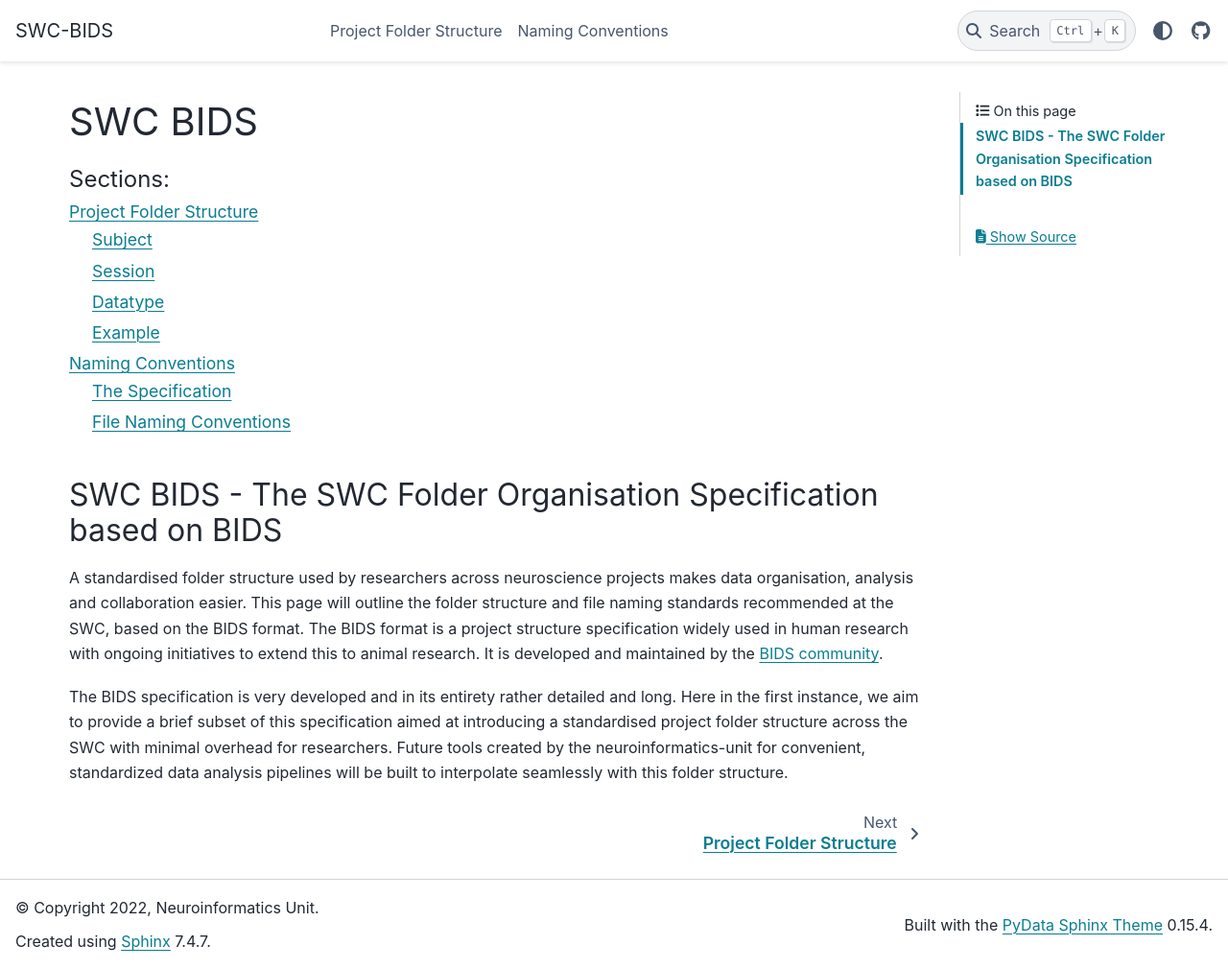
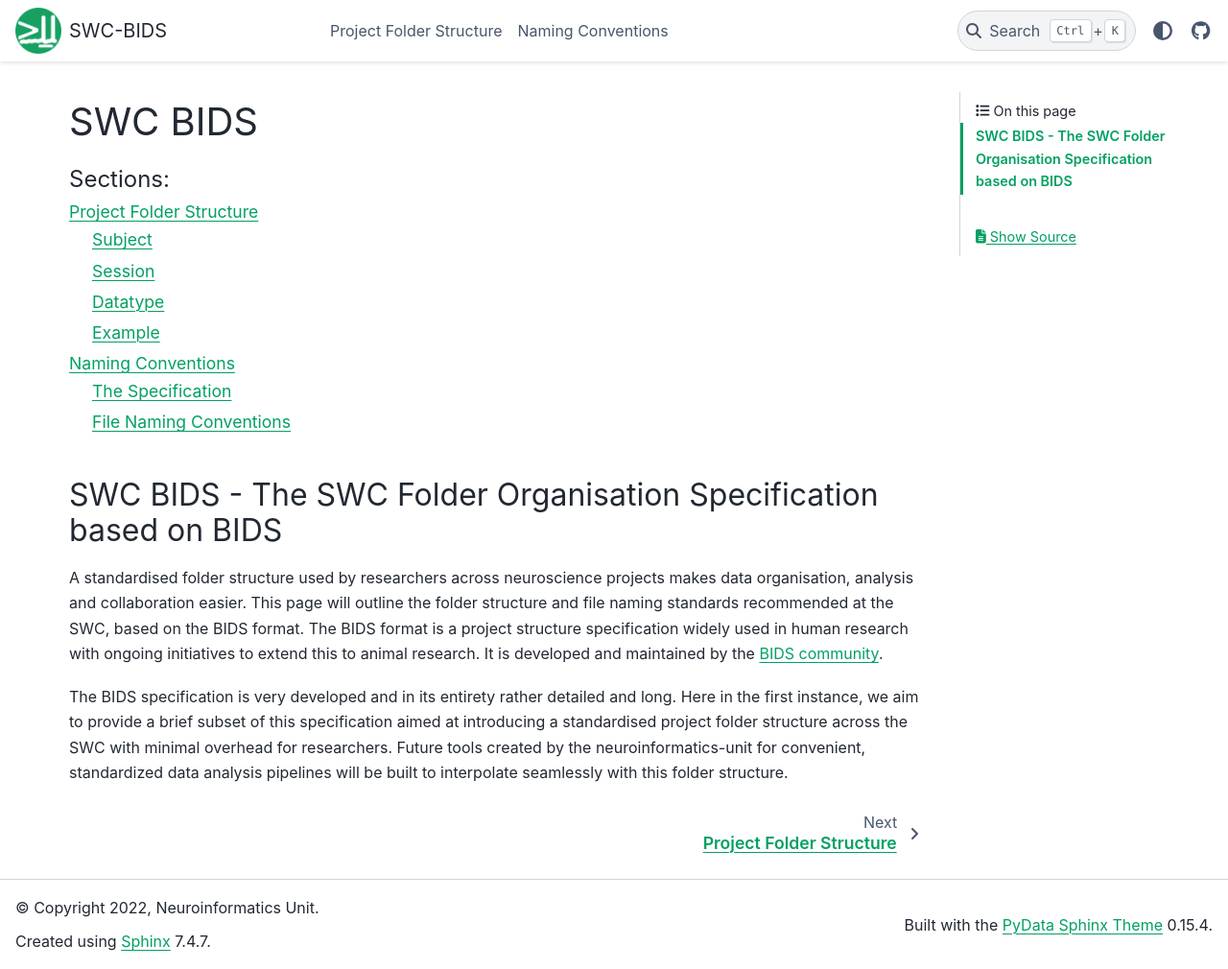
Before and after one commit to neuroinformatics-unit/NeuroBlueprint, a Sphinx documentation site: the page built from docs/source/index.rst, in a window 1280 px wide and 1010 px high. Shown: the whole window at 96% size. Built offline with Sphinx 7.4.7 and the PyData theme 0.15.4, drawn with Linux system fonts in a browser that asks for light colours.

Commit message:
Add logos and styling

```diff
--- /dev/null
+++ b/docs/source/_static/css/custom.css
@@ -0,0 +1,10 @@
+
+html[data-theme=dark] {
+    --pst-color-primary: #04B46D;
+    --pst-color-link: var(--pst-color-primary);
+  }
+
+  html[data-theme=light] {
+    --pst-color-primary: #03A062;
+    --pst-color-link: var(--pst-color-primary);
+  }
--- a/docs/source/conf.py
+++ b/docs/source/conf.py
@@ -17,7 +17,7 @@
 
 # -- Project information -----------------------------------------------------
 
-project = 'troubleshooting'
+project = 'SWC-BIDS'
 copyright = '2022, Neuroinformatics Unit'
 author = 'Neuroinformatics Unit'
 
@@ -83,6 +83,23 @@ exclude_patterns = [
 html_theme = 'pydata_sphinx_theme'
 html_title = 'SWC-BIDS'
 
+# Redirect the webpage to another URL
+# Sphinx will create the appropriate CNAME file in the build directory
+# https://www.sphinx-doc.org/en/master/usage/extensions/githubpages.html
+html_baseurl = 'https://swc-bids.neuroinformatics.dev/'
+
+# Add any paths that contain custom static files (such as style sheets) here,
+# relative to this directory. They are copied after the builtin static files,
+# so a file named "default.css" will overwrite the builtin "default.css".
+# html_static_path = ['_static']
+html_static_path = ['_static']
+
+html_css_files = [
+    'css/custom.css',
+]
+
+html_favicon = "_static/logo_light.png"
+
 ## Cutomize the theme
 html_theme_options = {
     "icon_links": [
@@ -96,15 +113,10 @@ html_theme_options = {
             # The type of image to be used (see below for details)
             "type": "fontawesome",
         }
-   ]
+   ],
+   "logo": {
+        "text": "SWC-BIDS",
+        "image_light": "logo_light.png",
+        "image_dark": "logo_dark.png",
+    }
 }
-
-# Redirect the webpage to another URL
-# Sphinx will create the appropriate CNAME file in the build directory
-# https://www.sphinx-doc.org/en/master/usage/extensions/githubpages.html
-html_baseurl = 'https://swc-bids.neuroinformatics.dev/'
-
-# Add any paths that contain custom static files (such as style sheets) here,
-# relative to this directory. They are copied after the builtin static files,
-# so a file named "default.css" will overwrite the builtin "default.css".
-# html_static_path = ['_static']
```
Also changed, not shown: docs/source/_static/logo_dark.png (added), docs/source/_static/logo_light.png (added).
